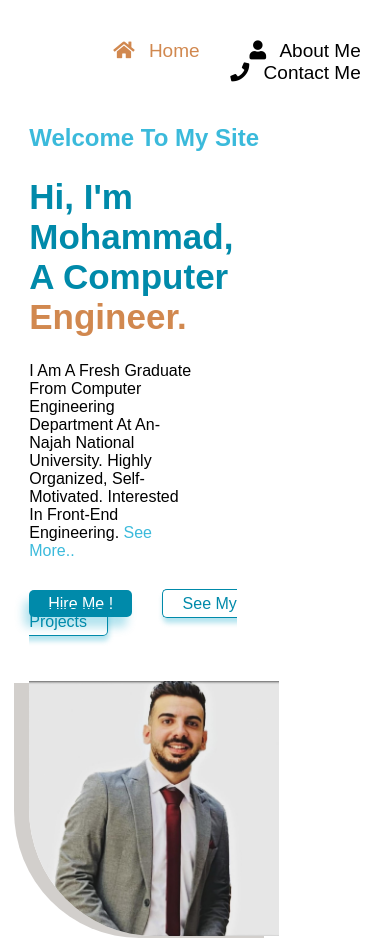
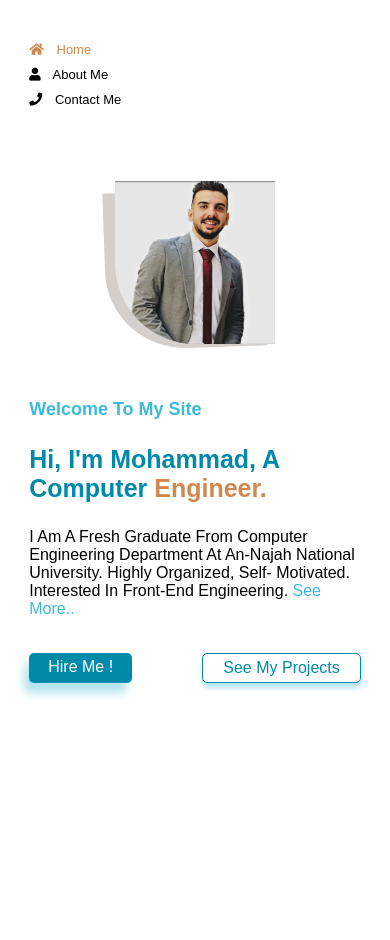
Before and after one commit to MohammadHalaweh7/TAP-Coding-Test, a plain HTML site: page index.html in a window 390 px wide. After the commit the page ends 844 px from the top, so only its background shows below. Drawn offline with Linux system fonts and the light colour scheme.

Commit message:
add mediaQuery file

```diff
--- /dev/null
+++ b/assets/css/mediaQuery.css
@@ -0,0 +1,120 @@
+@media (max-width: 415px) {
+
+    /* Start nav */
+    nav .list-item {
+        align-items: self-start;
+        flex-direction: column;
+    }
+
+    nav .list-item .item a {
+        font-size: 13px;
+    }
+
+    nav .list-item .item {
+        margin-bottom: 7px;
+    }
+
+    /* End nav */
+
+
+
+    /* Start header */
+    header .header-details {
+        width: 100%;
+        position: relative;
+        top: 200px;
+    }
+
+    header .header-details h2 {
+        font-size: 18px;
+    }
+
+    header .header-details h1 {
+        font-size: 25px;
+    }
+
+    header .header-details p {
+        width: 100%;
+    }
+
+
+    header .header-details .header-buttons {
+        display: flex;
+        justify-content: space-between;
+        flex-direction: row;
+        flex-wrap: wrap;
+    }
+
+    header .header-image {
+        margin: auto;
+        position: relative;
+        bottom: 65%;
+    }
+
+    header .header-image img {
+        width: 160px;
+    }
+
+    /* End Header */
+}
+
+@media (min-width:415px) and (max-width:981px) {
+
+    /* Start nav */
+    nav .list-item {
+        justify-content: center;
+        margin-bottom: 15px;
+    }
+
+    nav .list-item .item a {
+        font-size: 14px;
+    }
+
+    /* End nav */
+
+
+
+    /* Start header */
+
+    header .header-details {
+        /* background-color: yellow; */
+        width: 100%;
+        position: relative;
+        top: 200px;
+    }
+
+    header .header-details h2 {
+        font-size: 18px;
+    }
+
+    header .header-details h1 {
+        font-size: 25px;
+    }
+
+
+    header .header-details p {
+        width: 100%;
+    }
+
+
+    header .header-details .header-buttons {
+        display: flex;
+        justify-content: space-between;
+        flex-direction: row;
+        flex-wrap: wrap;
+    }
+
+
+
+    header .header-image {
+        margin: auto;
+        position: relative;
+        bottom: 65%;
+    }
+
+    header .header-image img {
+        width: 160px;
+    }
+
+    /* End Header */
+}
--- a/assets/css/style.css
+++ b/assets/css/style.css
@@ -110,6 +110,11 @@ header .header-details p a {
     color: var(--secondary-color);
 }
 
+header .header-details .header-buttons {
+    display: flex;
+    row-gap: 10px;
+}
+
 
 
 header .header-details .hire-button {
@@ -150,10 +155,27 @@ header .header-details .projects-button:hover {
     background-color: var(--main-color);
 }
 
+header .header-image{
+    position: relative;
+}
+header .header-image img {
+    position: relative;
+    z-index: 999999;
+    border-bottom-left-radius: 50%;
 
-header .header-image img {
+}
+
+header .header-image::before {
+    content: "";
+    position: absolute;
+    top: 10px;
+    right: 10px;
+    left: -10px;
+    bottom: 0;
+    background-color: rgba(107, 96, 87, 0.3);
+    z-index: 1;
     border-bottom-left-radius: 50%;
-    box-shadow: -15px 2px 0 rgba(107, 96, 87, 0.3);
+    transform: rotate(-2deg);
 }
 
 /* End Header */
--- a/index.html
+++ b/index.html
@@ -17,6 +17,7 @@
 
     <!-- Costum Css-->
     <link rel="stylesheet" href="assets/css/style.css">
+    <link rel="stylesheet" href="assets/css/mediaQuery.css">
 </head>
 
 <body class="container">
```
Also changed, not shown: assets/Screenshoots/PorfolioScreenshoot1.jpg, assets/Screenshoots/Responsive.jpg (added), 1 other file.
